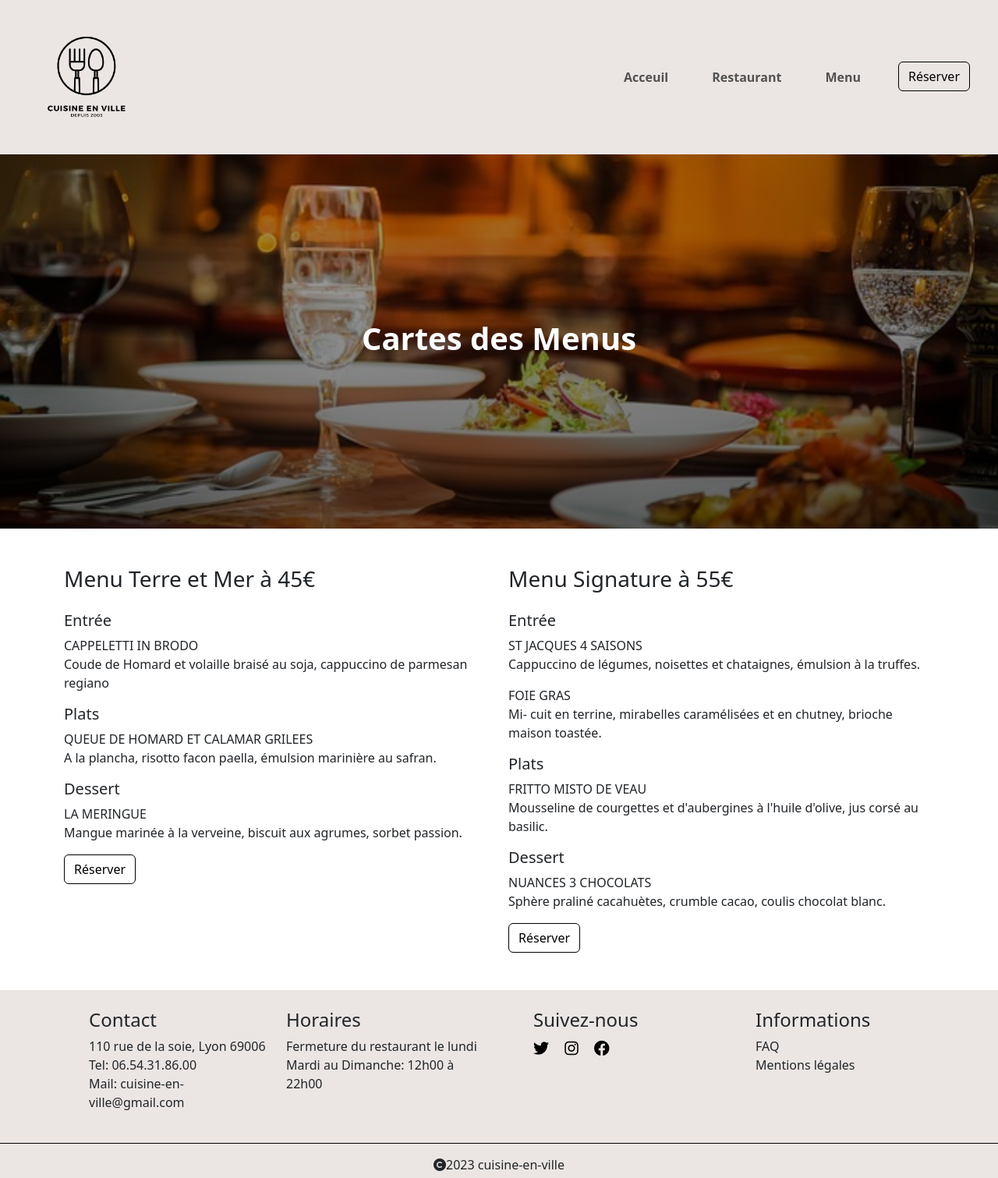
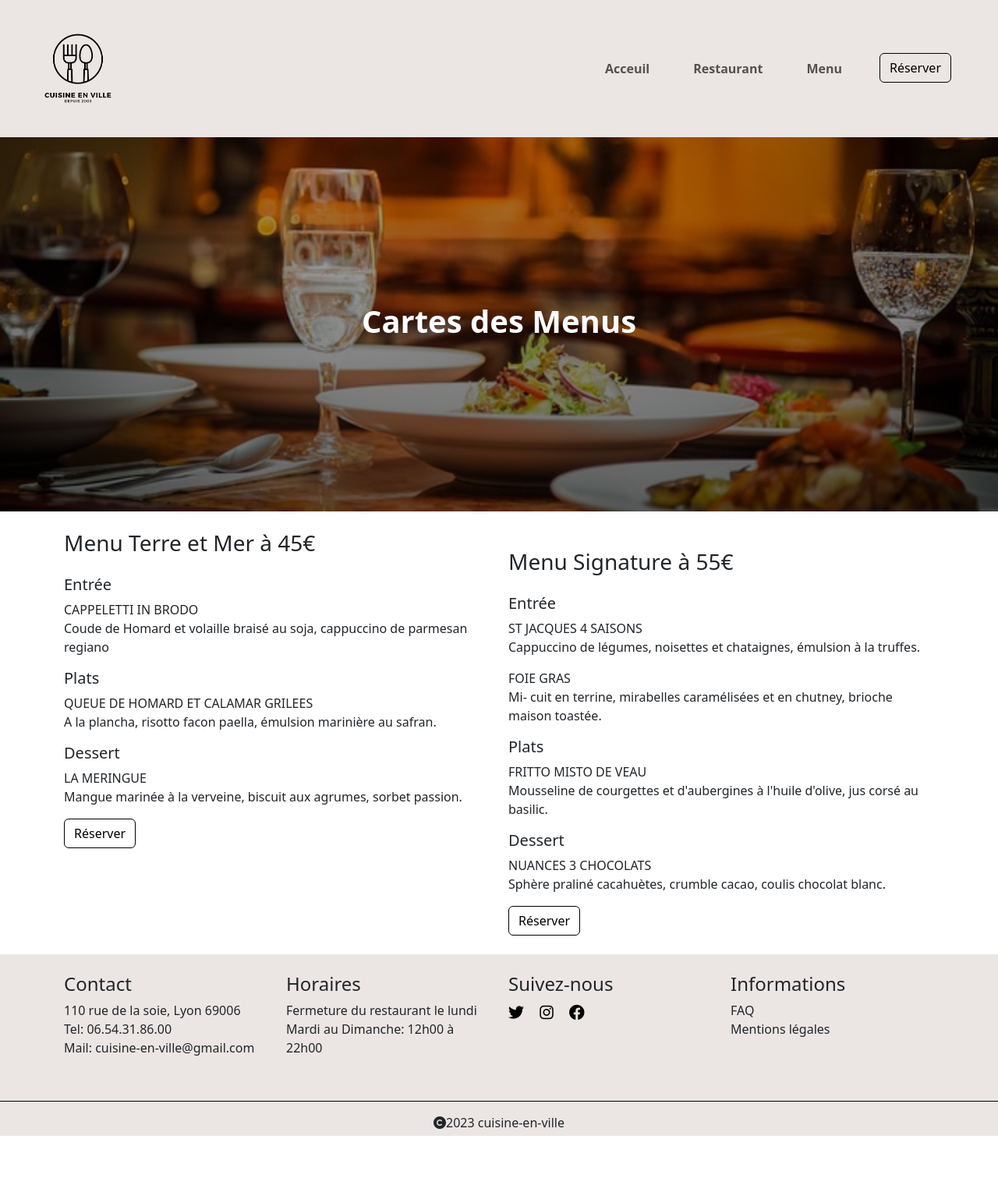
Before and after one commit to jeremyT69/cuisine-en-ville, a plain HTML site: page Menu.html in a window 1280 px wide. Shown: the whole page at 78% size. After the commit the page ends 1457 px from the top, so only its background shows below. Drawn offline with nearby package versions, Linux system fonts and the light colour scheme.

Commit message:
fin des pages html/css

```diff
--- a/Menu.html
+++ b/Menu.html
@@ -16,7 +16,7 @@
 
 <body>
   <header>
-    <nav class="menu-navbar navbar navbar-expand-lg navbar w-100">
+    <nav class="menu-navbar navbar navbar-expand-lg navbar-light w-100">
       <div class="container-fluid">
         <div class="navbar-brand mx-4 py-3">
           <img class="img" src="photo/Logo-Restaurant.png" alt="Logo du restaurant">
@@ -36,7 +36,7 @@
             <li class="nav-item">
               <a class="nav-link pe-5" href="Menu.html">Menu</a>
             </li>
-            <li class="nav-item pe-4">
+            <li class="nav-item pe-5">
               <a class="btn btn-order" href="reservation.html">Réserver</a>
             </li>
           </ul>
@@ -55,7 +55,7 @@
     </div>
   </section>
 
-  <section class="py-5">
+  <section class="py-4">
     <div class="container">
       <div class="row">
 
@@ -77,7 +77,7 @@
 
         <div class="col-lg-6">
           <div class="card-body">
-            <h3 class="card-title">Menu Signature à 55€</h3>
+            <h3 class="card-title pt-4">Menu Signature à 55€</h3>
             <br>
             <h5>Entrée</h5>
             <p class="card-text">ST JACQUES 4 SAISONS<br>Cappuccino de légumes, noisettes et chataignes, émulsion à la
@@ -100,37 +100,31 @@
     <div class="container py-4">
       <div class="row">
 
-        <div class="Contact col-lg-3">
-          <ul>
+        <div class="Contact col-lg-3 pb-3">
           <h4>Contact</h4>
-            <li><a class="nav-link" href="#">110 rue de la soie, Lyon 69006</a></li>
-            <li><a class="nav-link" href="#">Tel: 06.54.31.86.00</a></li>
-            <li><a class="nav-link" href="#">Mail: cuisine-en-ville@gmail.com</a></li>
-          </ul>
+            <a class="nav-link" href="#">110 rue de la soie, Lyon 69006</a>
+            <a class="nav-link" href="#">Tel: 06.54.31.86.00</a>
+            <a class="nav-link" href="#">Mail: cuisine-en-ville@gmail.com</a>
         </div>
 
-        <div class="Horaires col-lg-3">
+        <div class="Horaires col-lg-3 pb-3">
           <h4>Horaires</h4>
           <p>Fermeture du restaurant le lundi <br> Mardi au Dimanche: 12h00 à 22h00</p>
         </div>
 
-        <div class="reseaux-sociaux col-lg-3">
-          <ul>
+        <div class="reseaux-sociaux col-lg-3 pb-3">
           <h4>Suivez-nous</h4>
           <div>
             <a href="#" class="social pe-3"><i class="fa-brands fa-twitter"></i></a>
             <a href="#" class="social pe-3"><i class="fa-brands fa-instagram"></i></a>
             <a href="#" class="social"><i class="fa-brands fa-facebook"></i></a>
           </div>
-          </ul>
         </div>
 
         <div class="informations col-lg-3">
-          <ul>
           <h4>Informations</h4>
-            <li><a class="nav-link" href="#">FAQ</a></li>
-            <li><a class="nav-link" href="#">Mentions légales</a></li>
-          </ul>
+            <a class="nav-link" href="#">FAQ</a>
+            <a class="nav-link" href="#">Mentions légales</a>
         </div>
 
       </div>
--- a/css/style.css
+++ b/css/style.css
@@ -1,7 +1,6 @@
 @import url('https://fonts.googleapis.com/css2?family=Roboto&display=swap');
 
 * {
-  box-sizing: border-box;
   margin: 0;
   padding: 0;
 }
@@ -15,7 +14,7 @@
 }
 
 .menu-navbar .img {
-  width: 30%;
+  width: 8rem;
 }
 
 .btn-order {
@@ -93,7 +92,7 @@ footer li {
 
 .container-time {
   background-color: #000;
-  color: #EBE6E4;
+  color: #ebe6e4;
   padding: 50px;
   outline: 3px dashed #EBE6E4;
   outline-offset: -30px;
@@ -103,6 +102,7 @@ footer li {
   font-size: 25px;
   text-transform: uppercase;
 }
- input, select{
+
+input, select{
   width: 90%;
  }
```
Also changed, not shown: Apropos.html (+17 -14 lines), index.html (+13 -19 lines), reservation.html (+17 -20 lines), photo/photo1.jpg (renamed from photo/photo 1.jpg), photo/photo2.png (renamed from photo/photo 2.png), photo/photo3.jpg (renamed from photo/photo 3.jpg), photo/photo4.jpg (renamed from photo/photo 4.jpg). Lines whose indentation alone changed are shown as unchanged.
